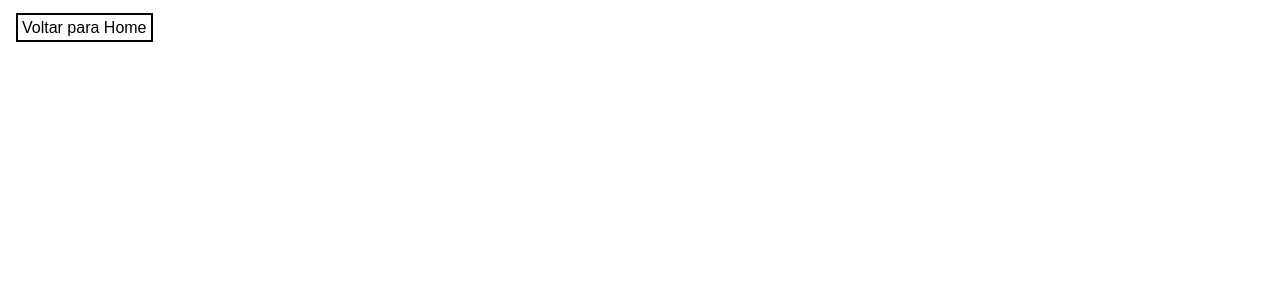
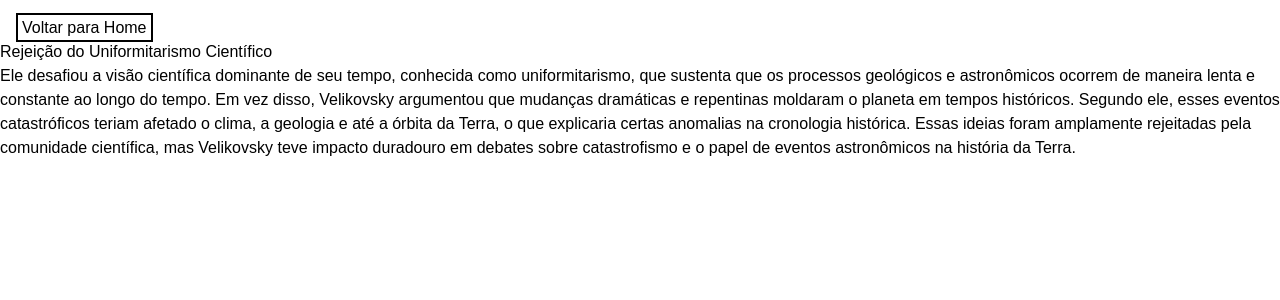
Before and after one commit to tcguus/CP02-SEM02, a Next.js app in the folder cp2/: page /ideia-um in a window 1280 px wide. Shown: the top 300 px of the page. Built offline with nearby package versions, Linux system fonts and the light colour scheme.

Commit message:
Conteúdo ideia 3.

```diff
--- a/cp2/src/app/ideia-um/page.tsx
+++ b/cp2/src/app/ideia-um/page.tsx
@@ -4,7 +4,9 @@ export default function page() {
     return (
       <div>
       <Cabecalho/>
-
+      <h1>Rejeição do Uniformitarismo Científico</h1>
+      <p>Ele desafiou a visão científica dominante de seu tempo, conhecida como uniformitarismo, que sustenta que os processos geológicos e astronômicos ocorrem de maneira lenta e constante ao longo do tempo. Em vez disso, Velikovsky argumentou que mudanças dramáticas e repentinas moldaram o planeta em tempos históricos. Segundo ele, esses eventos catastróficos teriam afetado o clima, a geologia e até a órbita da Terra, o que explicaria certas anomalias na cronologia histórica.
+      Essas ideias foram amplamente rejeitadas pela comunidade científica, mas Velikovsky teve impacto duradouro em debates sobre catastrofismo e o papel de eventos astronômicos na história da Terra.</p>
       </div>
 
 
```
